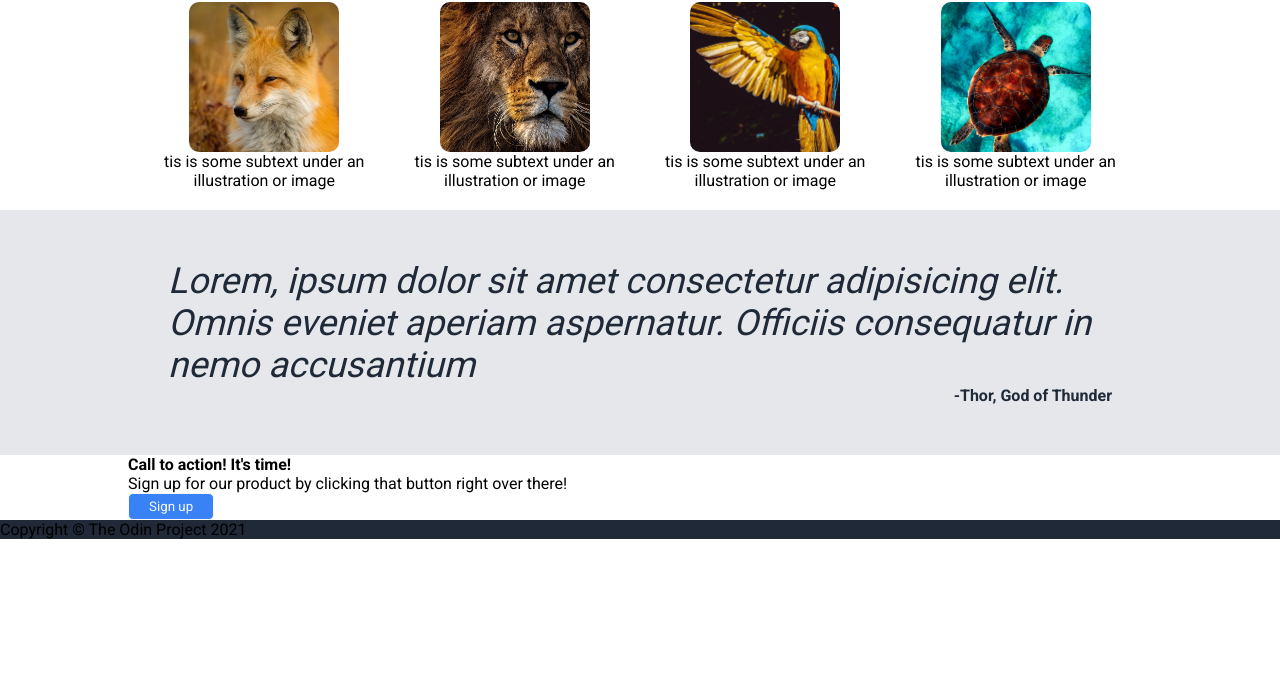
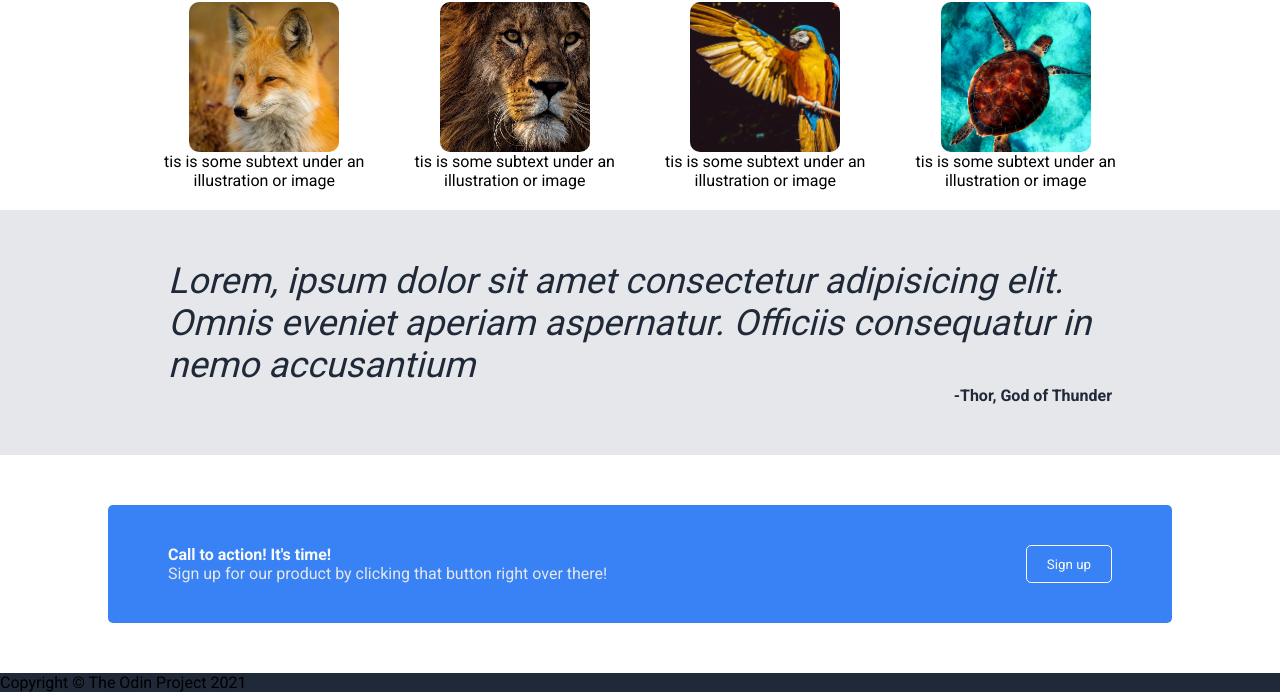
Before and after one commit to martyFay12/odin-landing-page-project, a plain HTML site: page index.html in a window 1280 px wide. Shown: the part 474-1166 px from the top of the page. Before the commit the page ends 1013 px from the top, so only its background shows below. Drawn offline with Linux system fonts and the light colour scheme.

Commit message:
Finish call to action section

```diff
--- a/css/style.css
+++ b/css/style.css
@@ -127,3 +127,25 @@ body > div > h2 {
   font-weight: 600;
   text-align: end;
 }
+
+.fourth-section {
+  display: flex;
+  justify-content: center;
+  align-items: center;
+  padding: 50px;
+}
+
+.blue-box {
+  background-color: #3882f6;
+  padding: 40px 60px;
+  display: flex;
+  justify-content: space-between;
+  border-radius: 5px;
+}
+
+.blue-box h4 {
+  color: #f9faf8;
+}
+.blue-box p {
+  color: #e5e7eb;
+}
```
